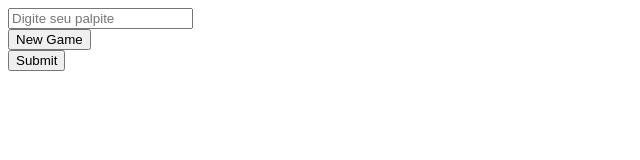
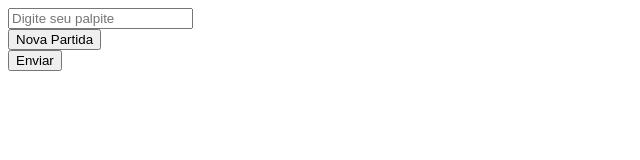
Before and after one commit to Matheusifz/StudioSolTeste, a React app: page / in a window 1280 px wide. Shown: the top 160 px of the page, without its empty margins (0-640 px from the left). Built offline with nearby package versions, Linux system fonts and the light colour scheme; no server answers.

Commit message:
refactor: change app to portuguese

```diff
--- a/src/app.tsx
+++ b/src/app.tsx
@@ -31,11 +31,11 @@ const App = () => {
       <Input
         type="number"
         placeholder="Digite seu palpite"
-        value={String(userInputValue)?? ""}
+        value={String(userInputValue) ?? ""}
         onChange={setUserInputValue}
       />
-      <Button text="New Game" onClick={startGame} />
-      <Button text="Submit" onClick={checkResult} />
+      <Button text="Nova Partida" onClick={startGame} />
+      <Button text="Enviar" onClick={checkResult} />
       <h1>{gameResult}</h1>
     </>
   );
```
